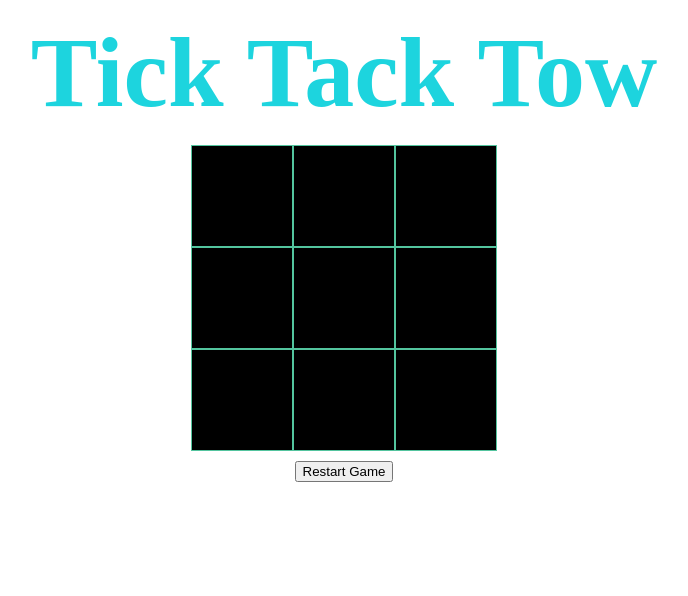
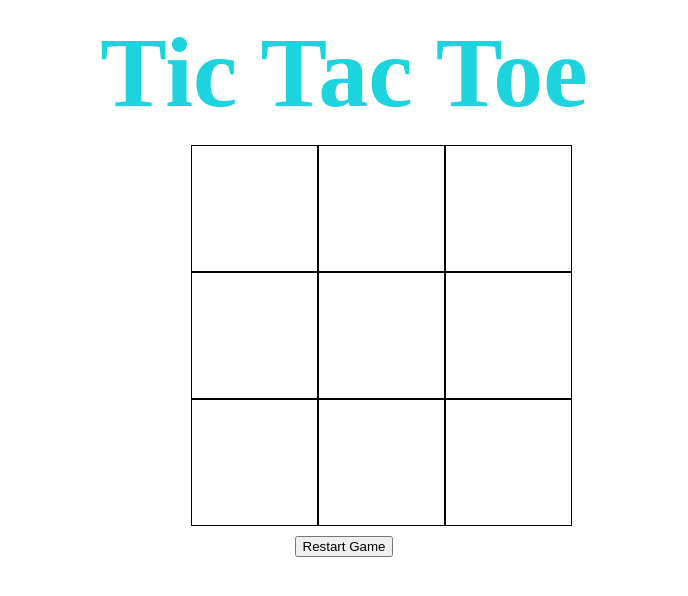
Before and after one commit to aduratovic/FirstProject, a plain HTML site: page index.html in a window 1280 px wide. Shown: the whole page, without its empty margins (296-984 px from the left). Drawn offline with Linux system fonts and the light colour scheme.

Commit message:
minor update

```diff
--- a/index.html
+++ b/index.html
@@ -6,14 +6,14 @@
     <meta name="viewport"
           content="width=device-width, user-scalable=no, initial-scale=1.0, maximum-scale=1.0, minimum-scale=1.0">
     <meta http-equiv="X-UA-Compatible" content="ie=edge">
-    <title>Tick Tack Tow</title>
+    <title>Tic Tac Toe</title>
     <link rel="stylesheet" href="style.css">
 
 </head>
 <body>
 
     <section>
-        <h1 class="title">Tick Tack Tow</h1>
+        <h1 class="title">Tic Tac Toe</h1>
         <div class="container">
             <div data-cell-index="0" class="cell"></div>
             <div data-cell-index="1" class="cell"></div>
--- a/script.js
+++ b/script.js
@@ -0,0 +1,11 @@
+const displayStatus = document.querySelector('.status');
+
+const winningMessage = () => {
+    return `Player ${currentPlayer} has won!`;
+}
+const currentPlayerTurn = () => {
+    return `It's ${currentPlayer}'s turn`;
+}
+const tie = () => {
+    return `Tie!`;
+}
--- a/style.css
+++ b/style.css
@@ -18,15 +18,15 @@ section {
     margin: 5px auto;
     grid-template-columns: repeat(3, auto);
     width: 306px;
-    color: #326c6c;
-    background-color: black;
+    color: black;
+    background-color: white;
 }
 
 .cell {
     font-size: 40px;
-    border: 1px solid #53c49e;
-    width: 100px;
-    height: 100px;
+    border: 1px solid black;
+    width: 125px;
+    height: 125px;
     cursor: pointer;
     line-height: 50px;
 
```
